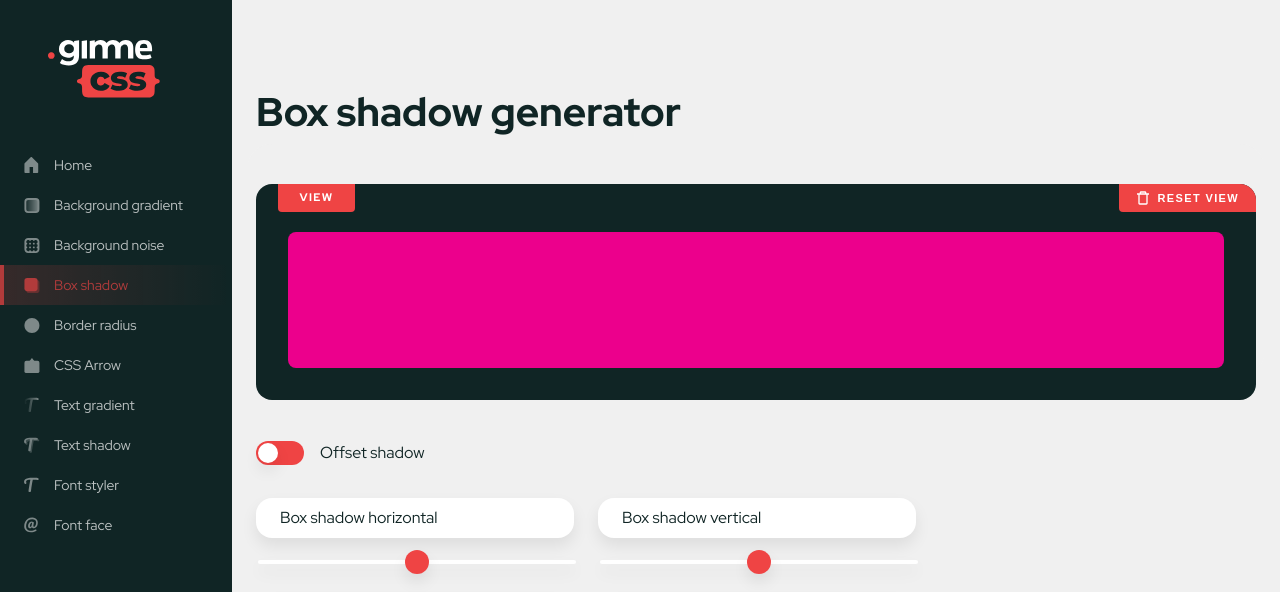
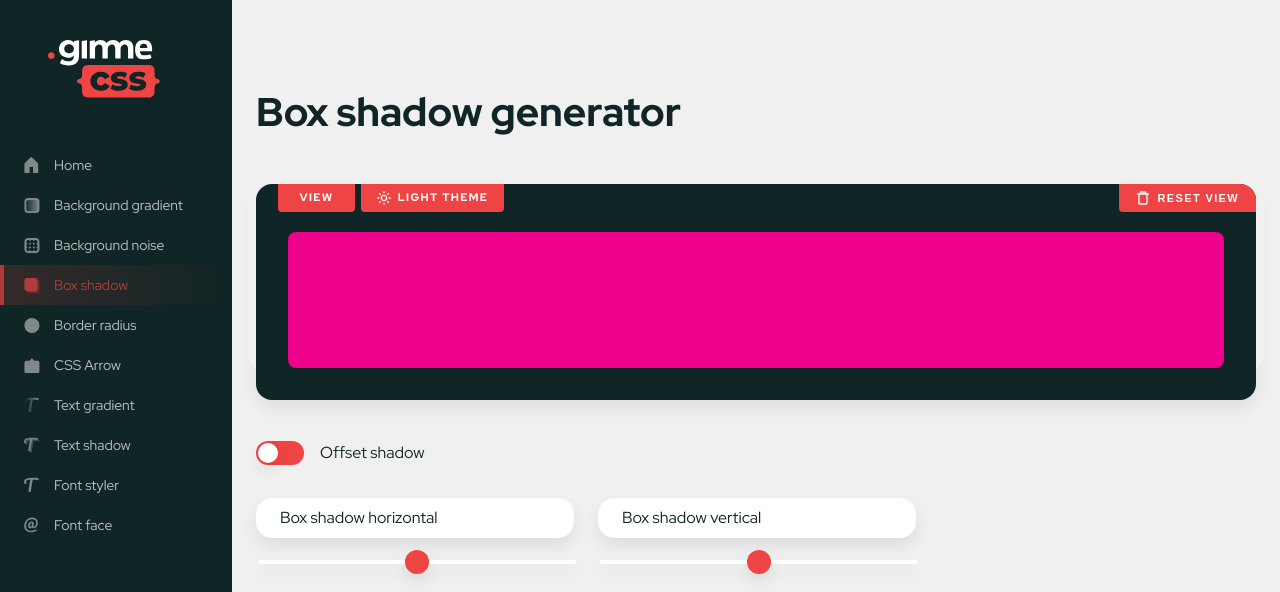
Before and after one commit to FerBendala/gimmecss, a Flask app: page /box-shadow/ in a window 1280 px wide. Shown: the top 592 px of the page. Run offline with Flask 2, Linux system fonts and the light colour scheme.

Commit message:
add light theme to results

```diff
--- a/static/css/style.css
+++ b/static/css/style.css
@@ -1077,10 +1077,14 @@ body .content {
   padding: 3em 2em 2em;
   margin-bottom: 2.5em;
   border-radius: 16px;
-  box-shadow: 0 -2em 0 0.5em #f0f0f0;
+  box-shadow: 0 -2em 0 0.5em #f0f0f0, 0px 8px 16px rgba(0, 0, 0, 0.08);
   overflow: hidden;
   background-color: #102525;
+  transition: background-color 0.4s ease-out;
   z-index: 1;
+}
+.tools-result.light {
+  background-color: #ffffff;
 }
 .tools-result__reset {
   position: absolute;
@@ -1112,7 +1116,7 @@ body .content {
   text-transform: uppercase;
   letter-spacing: 0.125em;
   cursor: pointer;
-  transition: 0.4s ease-out;
+  transition: background-color 0.4s ease-out;
 }
 .tools-result__reset:before {
   background-image: url("/static/images/svg/trash.svg");
@@ -1159,6 +1163,60 @@ body .content {
   text-transform: uppercase;
   letter-spacing: 0.125em;
   pointer-events: none;
+}
+.tools-result__theme {
+  position: absolute;
+  top: 0;
+  left: 9.5em;
+  display: -webkit-box;
+  display: -webkit-flex;
+  display: -moz-flex;
+  display: -ms-flexbox;
+  display: flex;
+  -webkit-box-pack: center;
+  -ms-flex-pack: center;
+  -webkit-justify-content: center;
+  -moz-justify-content: center;
+  justify-content: center;
+  -webkit-box-align: center;
+  -ms-flex-align: center;
+  -webkit-align-items: center;
+  -moz-align-items: center;
+  align-items: center;
+  width: 13em;
+  height: 2.5em;
+  border-radius: 0 0 4px 4px;
+  background-color: #ef4444;
+  color: #ffffff;
+  font-size: 0.6875em;
+  font-weight: 700;
+  text-transform: uppercase;
+  letter-spacing: 0.125em;
+  cursor: pointer;
+  transition: background-color 0.4s ease-out;
+}
+.tools-result__theme:before {
+  background-image: url("/static/images/svg/sun.svg");
+  background-repeat: no-repeat;
+  background-size: contain;
+  background-position: left center;
+  display: block;
+  width: 1.5em;
+  max-width: 1.5em;
+  height: 1.5em;
+  max-height: 1.5em;
+  margin-right: 0.5em;
+  content: "";
+  transition: 0.4s ease-out;
+}
+.tools-result__theme.light:before {
+  background-image: url("/static/images/svg/moon.svg");
+  background-repeat: no-repeat;
+  background-size: 88%;
+  background-position: left center;
+}
+.tools-result__theme:hover {
+  background-color: #aa0f0f;
 }
 .tools-result__view {
   display: -webkit-box;
--- /dev/null
+++ b/static/js/components/change-theme.js
@@ -0,0 +1,10 @@
+$(function () {
+    // Change background of results on click
+    $('.js-results-theme').on('click', function (event) {
+        $('.tools-result').toggleClass('light');
+        $(this).toggleClass('light');
+        $(this).text(function(i, text){
+            return text === "Light theme" ? "Dark theme" : "Light theme";
+        })
+    })
+});
--- a/templates/background-gradient.html
+++ b/templates/background-gradient.html
@@ -15,6 +15,7 @@
             <!-- Reset button -->
             <button class="tools-result__reset reset">Reset view</button>
             <span class="tools-result__badge">View</span>
+            <span class="js-results-theme tools-result__theme">Light theme</span>
             <div id="{{ active_page }}-results" class="tools-result__view"></div>
         </section>
 
--- a/templates/background-noise.html
+++ b/templates/background-noise.html
@@ -15,6 +15,7 @@
             <!-- Reset button -->
             <button class="tools-result__reset reset">Reset view</button>
             <span class="tools-result__badge">View</span>
+            <span class="js-results-theme tools-result__theme">Light theme</span>
             <div id="{{ active_page }}-results" class="tools-result__view" style="background-color: #EC008C;"></div>
         </section>
 
--- a/templates/base.html
+++ b/templates/base.html
@@ -160,6 +160,7 @@
         <script src="{{ url_for('static', filename='js/functions.js') }}"></script>
         {% for script in [
             ('get-cookies'),
+            ('change-theme'),
             ('generic')
         ] %}
             <script src="{{ url_for('static', filename='js/components/') }}{{ script }}.js"></script>
--- a/templates/border-radius.html
+++ b/templates/border-radius.html
@@ -15,6 +15,7 @@
             <!-- Reset button -->
             <button class="tools-result__reset reset">Reset view</button>
             <span class="tools-result__badge">View</span>
+            <span class="js-results-theme tools-result__theme">Light theme</span>
             <div id="{{ active_page }}-results" class="tools-result__view" style="background-color: #EC008C;"></div>
         </section>
 
--- a/templates/box-shadow.html
+++ b/templates/box-shadow.html
@@ -15,6 +15,7 @@
             <!-- Reset button -->
             <button class="tools-result__reset reset">Reset view</button>
             <span class="tools-result__badge">View</span>
+            <span class="js-results-theme tools-result__theme">Light theme</span>
             <div id="{{ active_page }}-results" class="tools-result__view" style="background-color: #EC008C;"></div>
         </section>
 
--- a/templates/css-arrow.html
+++ b/templates/css-arrow.html
@@ -15,6 +15,7 @@
             <!-- Reset button -->
             <button class="tools-result__reset reset">Reset view</button>
             <span class="tools-result__badge">View</span>
+            <span class="js-results-theme tools-result__theme">Light theme</span>
             <div id="{{ active_page }}-results" class="tools-result__view arrowBox"></div>
         </section>
 
--- a/templates/font-styler.html
+++ b/templates/font-styler.html
@@ -15,6 +15,7 @@
             <!-- Reset button -->
             <button class="tools-result__reset reset">Reset view</button>
             <span class="tools-result__badge">View</span>
+            <span class="js-results-theme tools-result__theme">Light theme</span>
             <div id="{{ active_page }}-results" class="tools-result__view" style="font-size: 78px; font-weight: bold; color: #EC008C;">Sample text</div>
         </section>
 
--- a/templates/text-gradient.html
+++ b/templates/text-gradient.html
@@ -15,6 +15,7 @@
             <!-- Reset button -->
             <button class="tools-result__reset reset">Reset view</button>
             <span class="tools-result__badge">View</span>
+            <span class="js-results-theme tools-result__theme">Light theme</span>
             <div id="{{ active_page }}-results" class="tools-result__view" style="font-size: 78px; font-weight: bold;">Sample text</div>
         </section>
 
--- a/templates/text-shadow.html
+++ b/templates/text-shadow.html
@@ -15,6 +15,7 @@
             <!-- Reset button -->
             <button class="tools-result__reset reset">Reset view</button>
             <span class="tools-result__badge">View</span>
+            <span class="js-results-theme tools-result__theme">Light theme</span>
             <div id="{{ active_page }}-results" class="tools-result__view" style="font-size: 78px; font-weight: bold; color: #EC008C;">Sample text</div>
         </section>
 
```
Also changed, not shown: static/scss/components/_tools.scss (+58 -2 lines), static/images/svg/moon.svg (added), static/images/svg/sun.svg (added), 1 other file.
